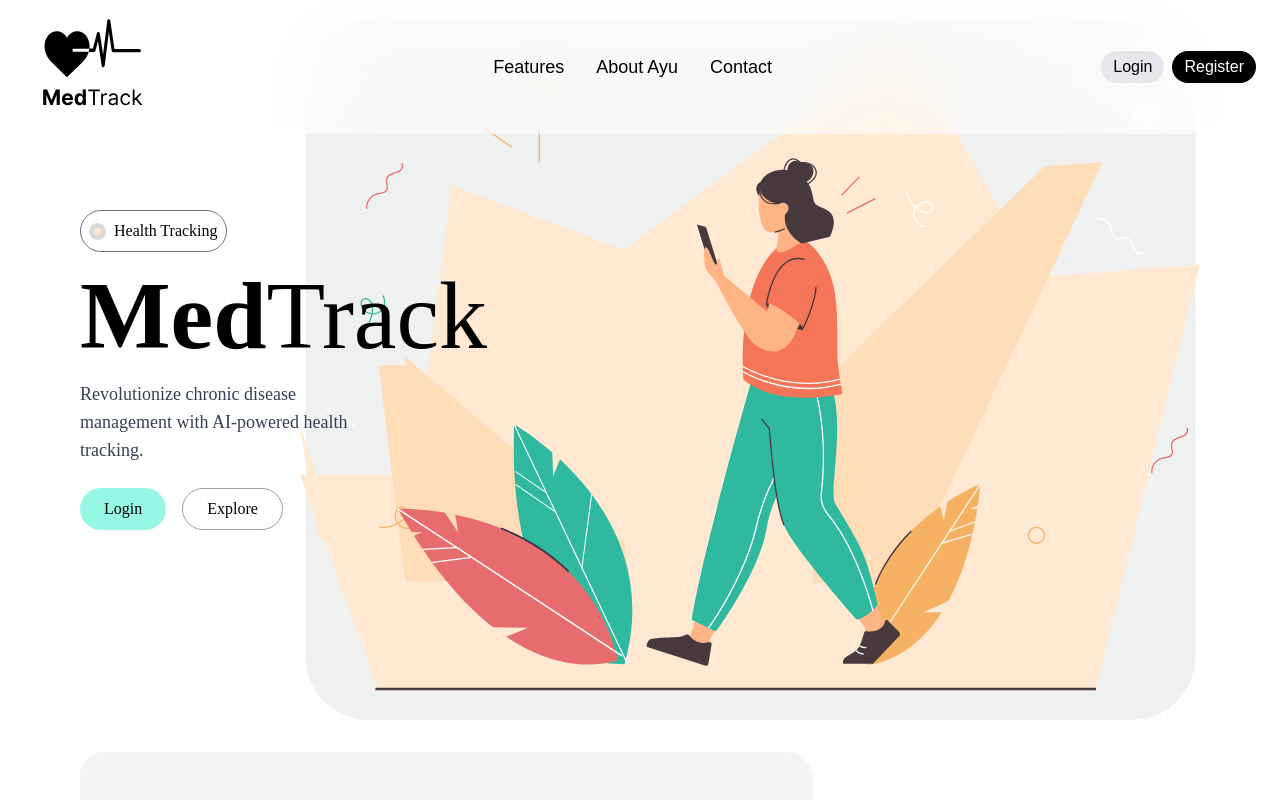
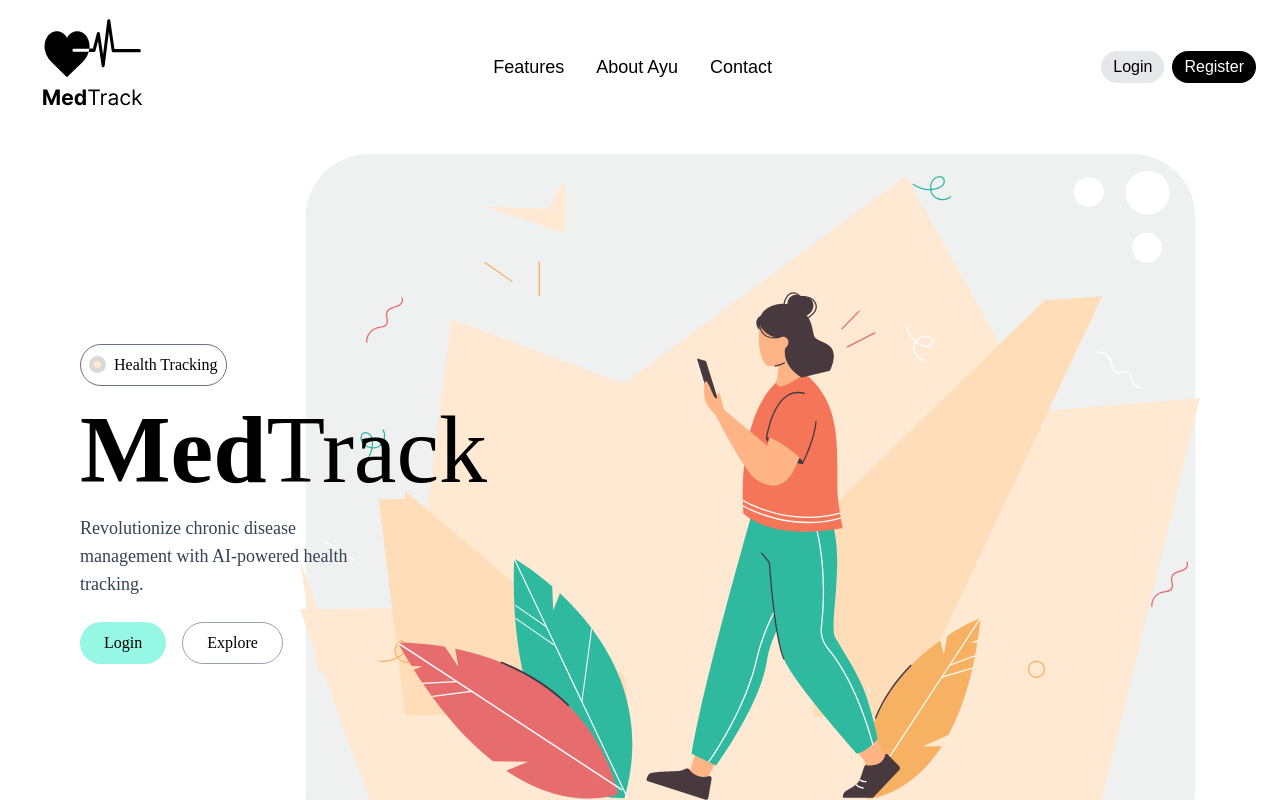
Before and after one commit to PeushYadav/global-health, a Next.js app: page / in a window 1280 px wide. Built offline with nearby package versions, Linux system fonts and the light colour scheme; a web font is replaced by a local one.

Commit message:
navbar fixed

```diff
--- a/package.json
+++ b/package.json
@@ -14,6 +14,7 @@
     "gsap": "^3.13.0",
     "jose": "^6.1.0",
     "jsonwebtoken": "^9.0.2",
+    "lucide-react": "^0.544.0",
     "mongoose": "^8.18.1",
     "next": "15.5.2",
     "react": "19.1.0",
--- a/src/components/navbar.tsx
+++ b/src/components/navbar.tsx
@@ -9,7 +9,7 @@ export default function Navbar() {
   const [isOpen, setIsOpen] = useState(false);
 
   return (
-    <nav className=" w-full bg-white/50 backdrop-blur-2xl text-black fixed top-0 left-0 z-50 ">
+    <nav className=" w-full bg-white/50 backdrop-blur-2xl text-black  ">
       <div className="max-w-8xl mx-auto px-6 py-3 flex items-center justify-between">
         {/* Left - Logo */}
         <div className="flex items-center">
```
Also changed, not shown: 1 other file (tests, documents, lock files or other folders).
